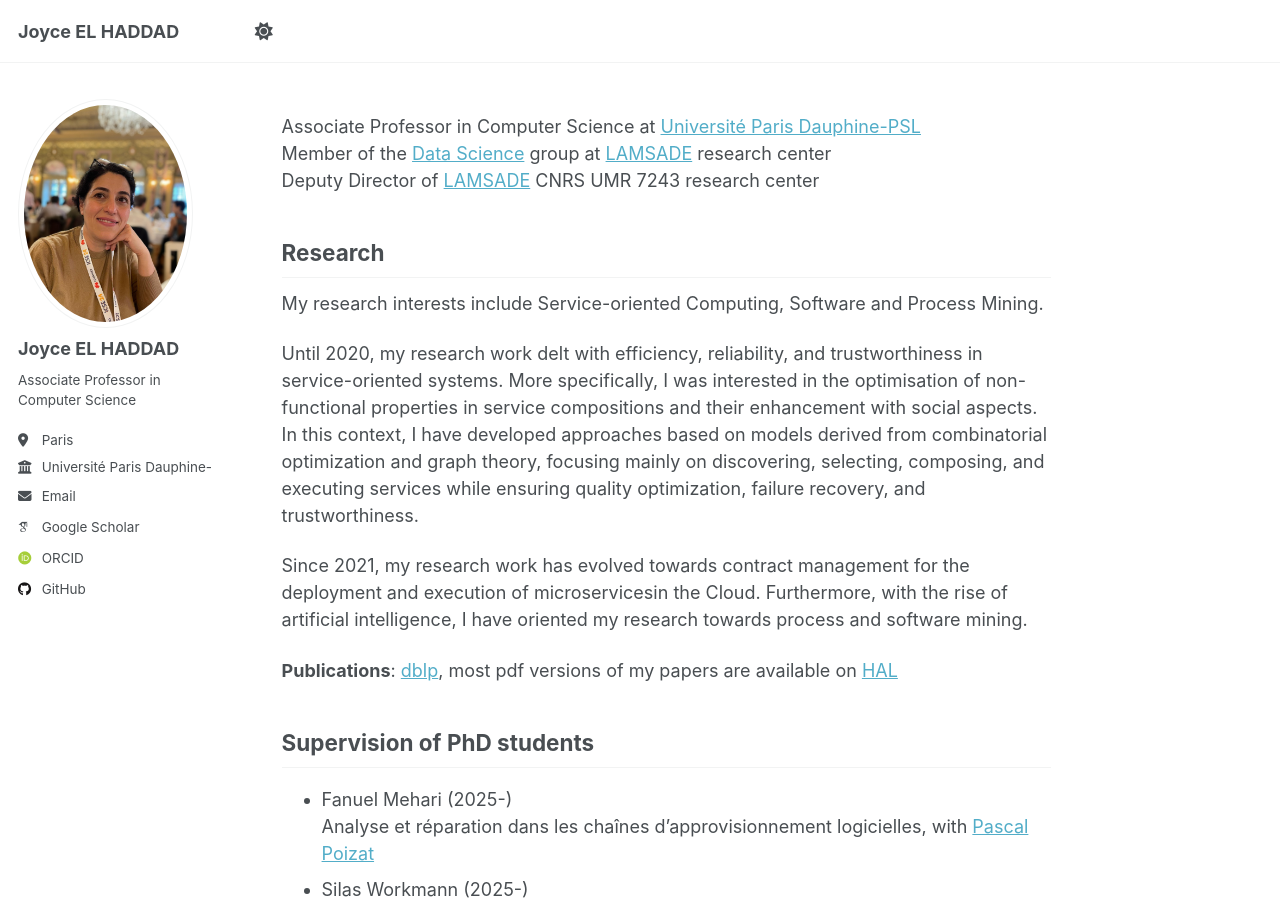
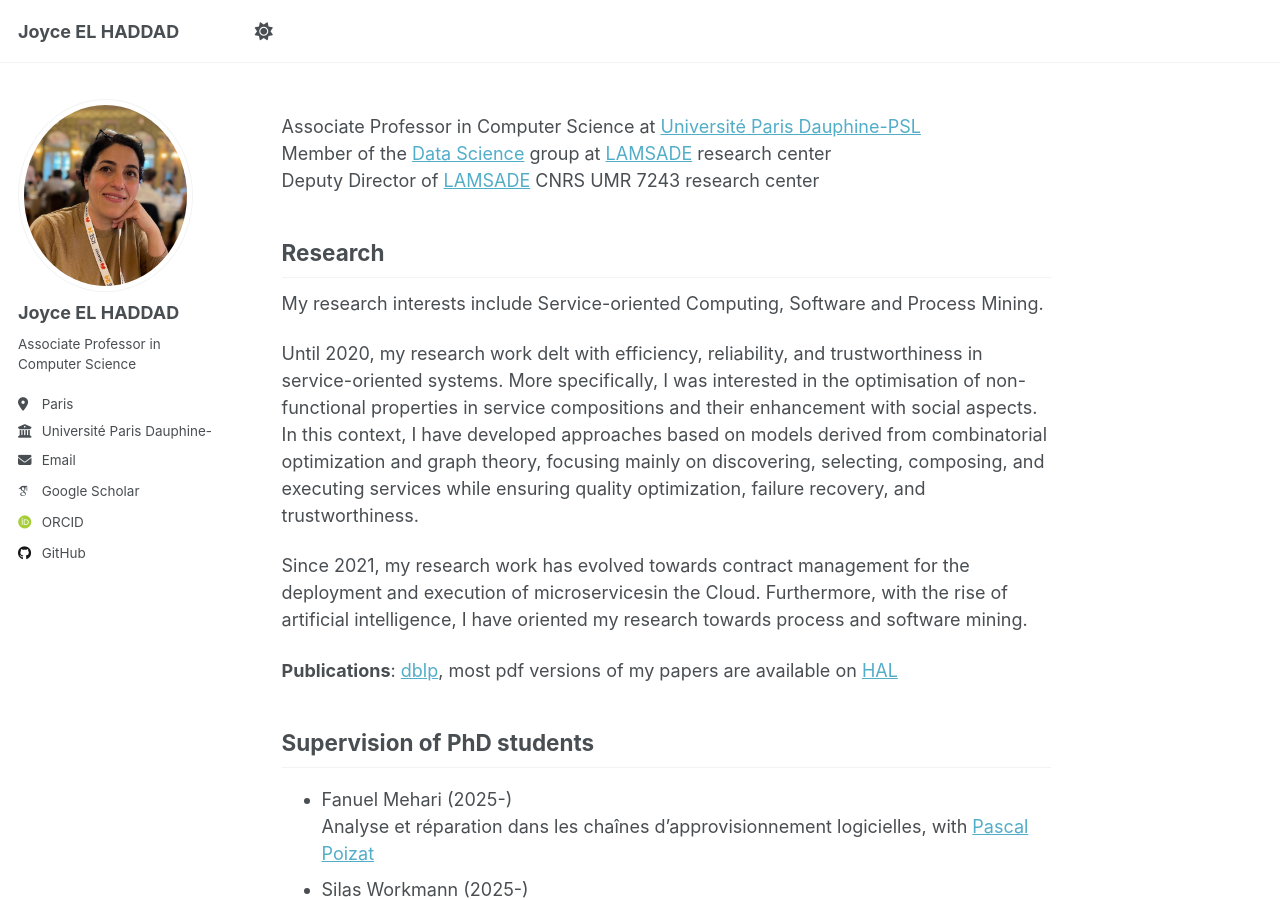
Before and after one commit to joyceelhaddad/joyceelhaddad.github.io, a Jekyll site: the page built from _pages/about.md, in a window 1280 px wide and 900 px high. Built offline with Jekyll 4.4.1, drawn with Linux system fonts in a browser that asks for light colours; some web fonts are replaced; a script that is not in the unit is left out.

Commit message:
Update _config.yml

```diff
--- a/_config.yml
+++ b/_config.yml
@@ -23,7 +23,7 @@ repository               : "joyceelhaddad.github.io"
 #               Additional customization can be done by editing /_includes/author-profile.html
 author:
   # Biographic information
-  avatar           : "my_photo_icse24.jpg"
+  avatar           : "my_photo_icse24_bis.jpg"
   name             : "Joyce EL HADDAD"
   pronouns         : # example: "she/her"
   bio              : "Associate Professor in Computer Science"
```
